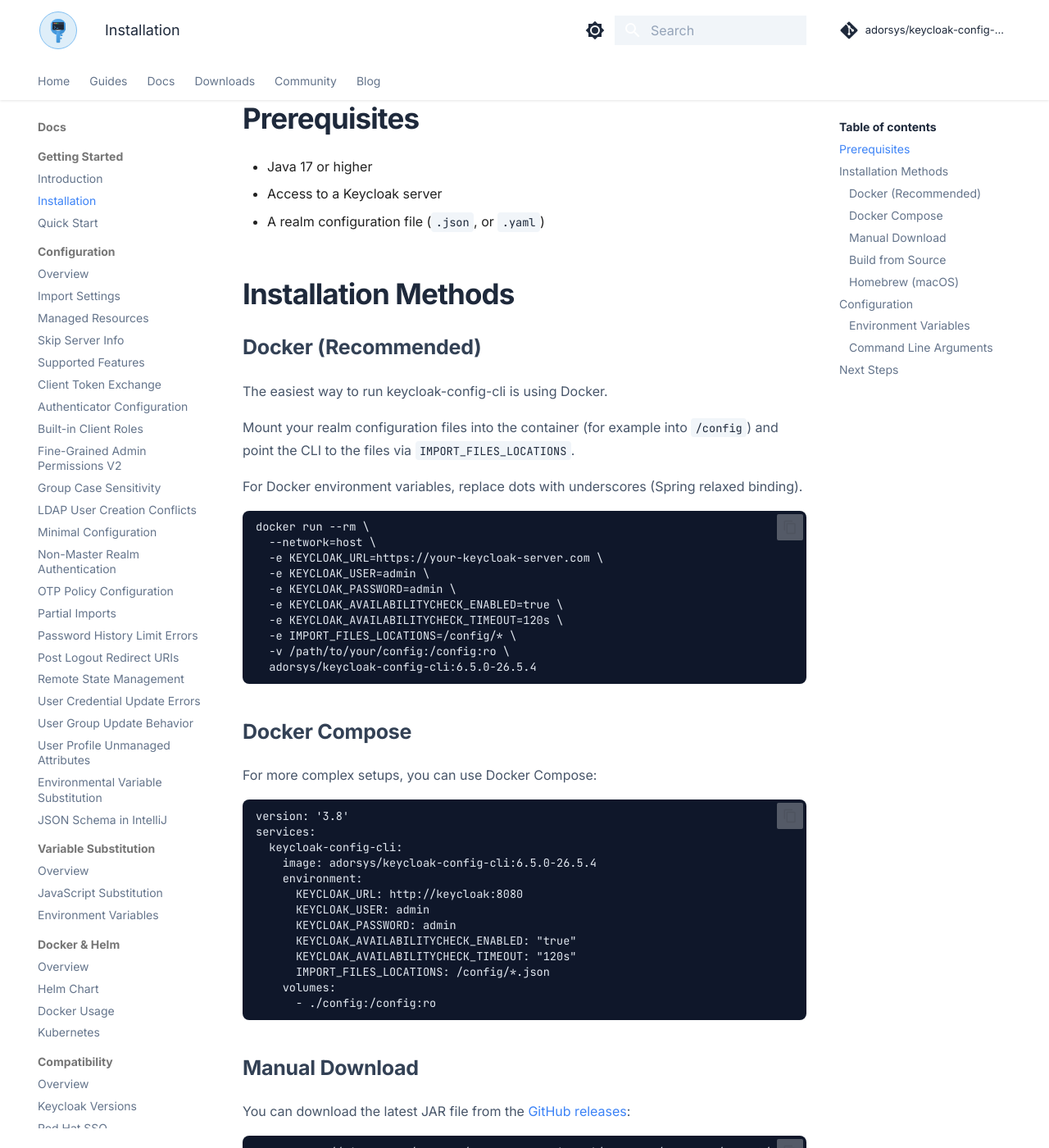
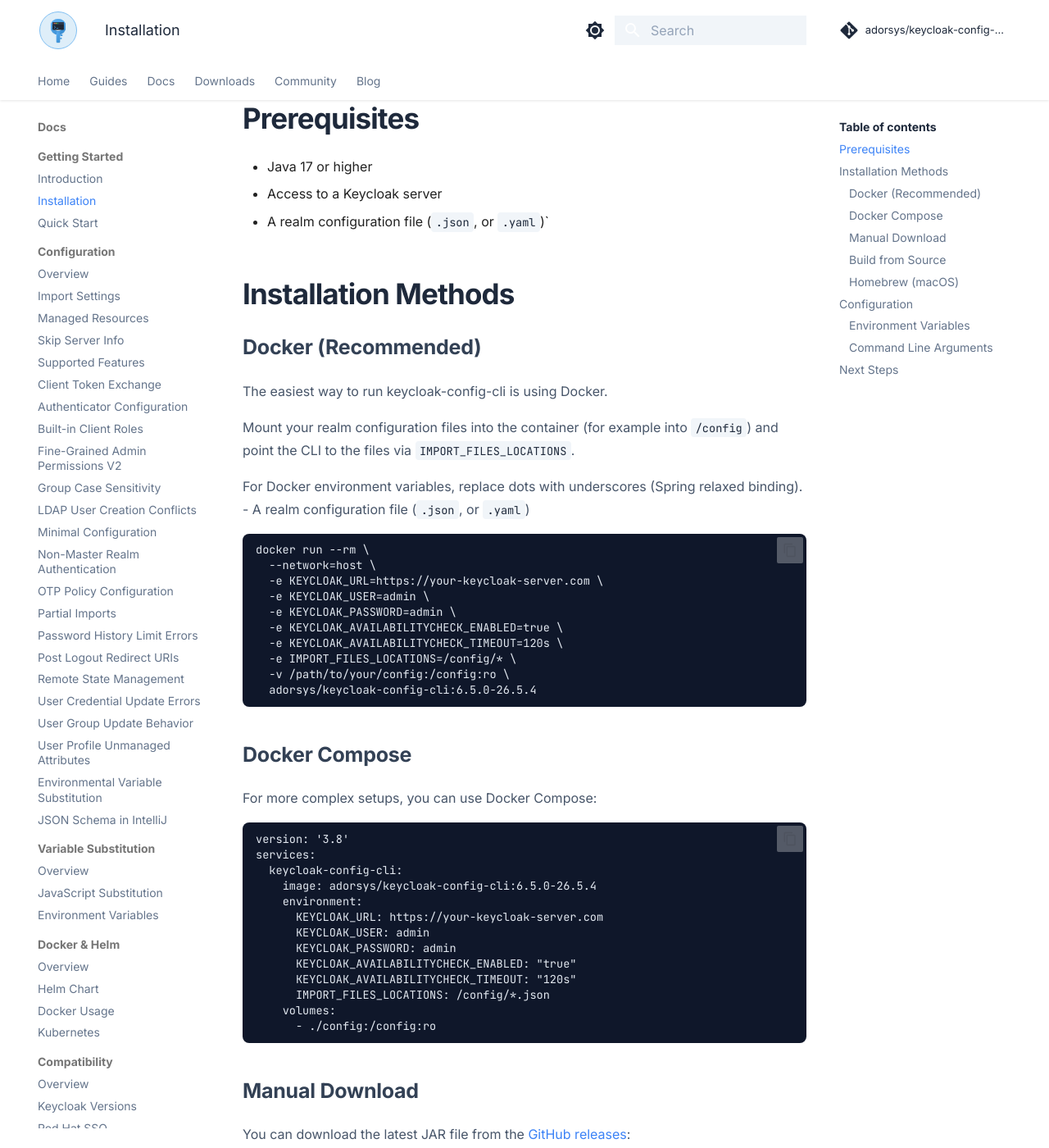
Before and after one commit to adorsys/keycloak-config-cli, an MkDocs documentation site: the page built from docs/docs/installation.md, in a window 1280 px wide and 1400 px high, scrolled down 298 px. Shown: the whole window at 82% size. Built offline with MkDocs 1.6.1 and Material for MkDocs 9.7.7, drawn with Linux system fonts in a browser that asks for light colours; comment, search, counter and statistics services are not loaded.

Commit message:
changed the local host path to https://your-keycloak-server.com

````diff
--- a/docs/docs/installation.md
+++ b/docs/docs/installation.md
@@ -12,7 +12,7 @@
 
 - Java 17 or higher
 - Access to a Keycloak server
-- A realm configuration file (`.json`, or `.yaml`)
+- A realm configuration file (`.json`, or `.yaml`)`
 
 ## Installation Methods
 
@@ -23,6 +23,7 @@
 Mount your realm configuration files into the container (for example into `/config`) and point the CLI to the files via `IMPORT_FILES_LOCATIONS`.
 
 For Docker environment variables, replace dots with underscores (Spring relaxed binding).
+- A realm configuration file (`.json`, or `.yaml`)
 
 ```bash
 docker run --rm \
@@ -47,7 +48,7 @@
   keycloak-config-cli:
     image: adorsys/keycloak-config-cli:6.5.0-26.5.4
     environment:
-      KEYCLOAK_URL: http://keycloak:8080
+      KEYCLOAK_URL: https://your-keycloak-server.com
       KEYCLOAK_USER: admin
       KEYCLOAK_PASSWORD: admin
       KEYCLOAK_AVAILABILITYCHECK_ENABLED: "true"
````
